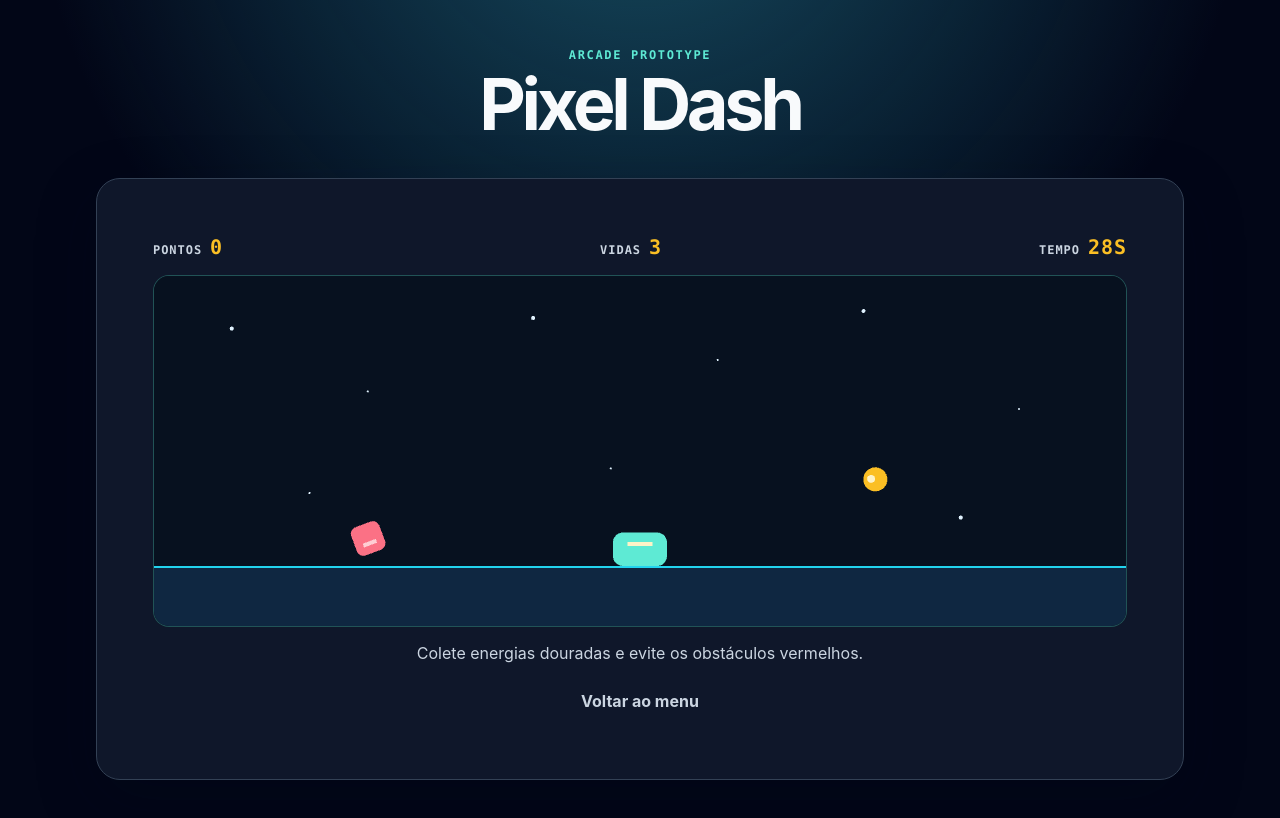
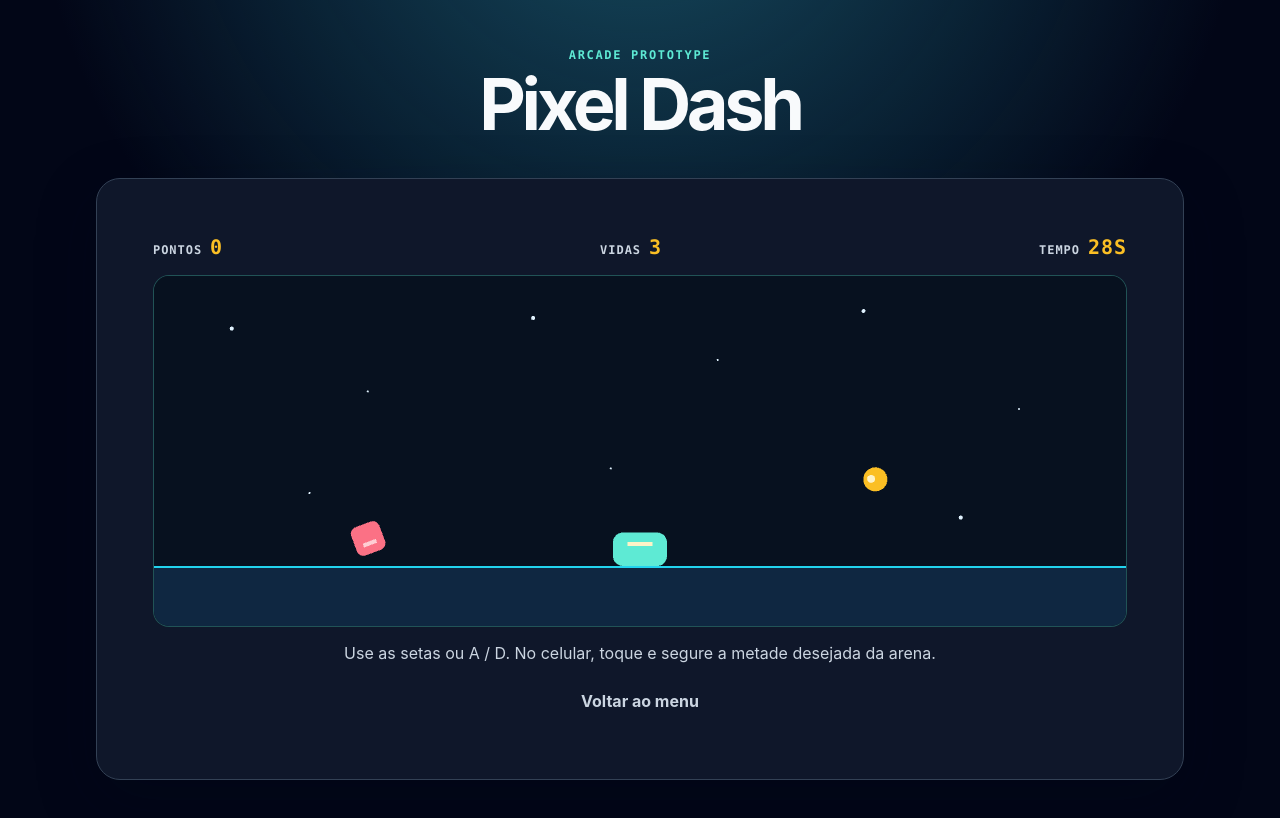
Before and after one commit to faelmorningstar/pixel-dash, a React (Vite) app: page / in a window 1280 px wide. Both pictures are taken after a click on the button "Jogar". Shown: the top 818 px of the page. Built offline with nearby package versions, Linux system fonts and the light colour scheme.

Commit message:
docs: explain touch controls

```diff
--- a/src/App.tsx
+++ b/src/App.tsx
@@ -71,7 +71,8 @@ function App() {
             onTimeUp={endGame}
           />
           <p className="stage-note">
-            Colete energias douradas e evite os obstáculos vermelhos.
+            Use as setas ou A / D. No celular, toque e segure a metade desejada
+            da arena.
           </p>
           <button
             className="text-button"
```
